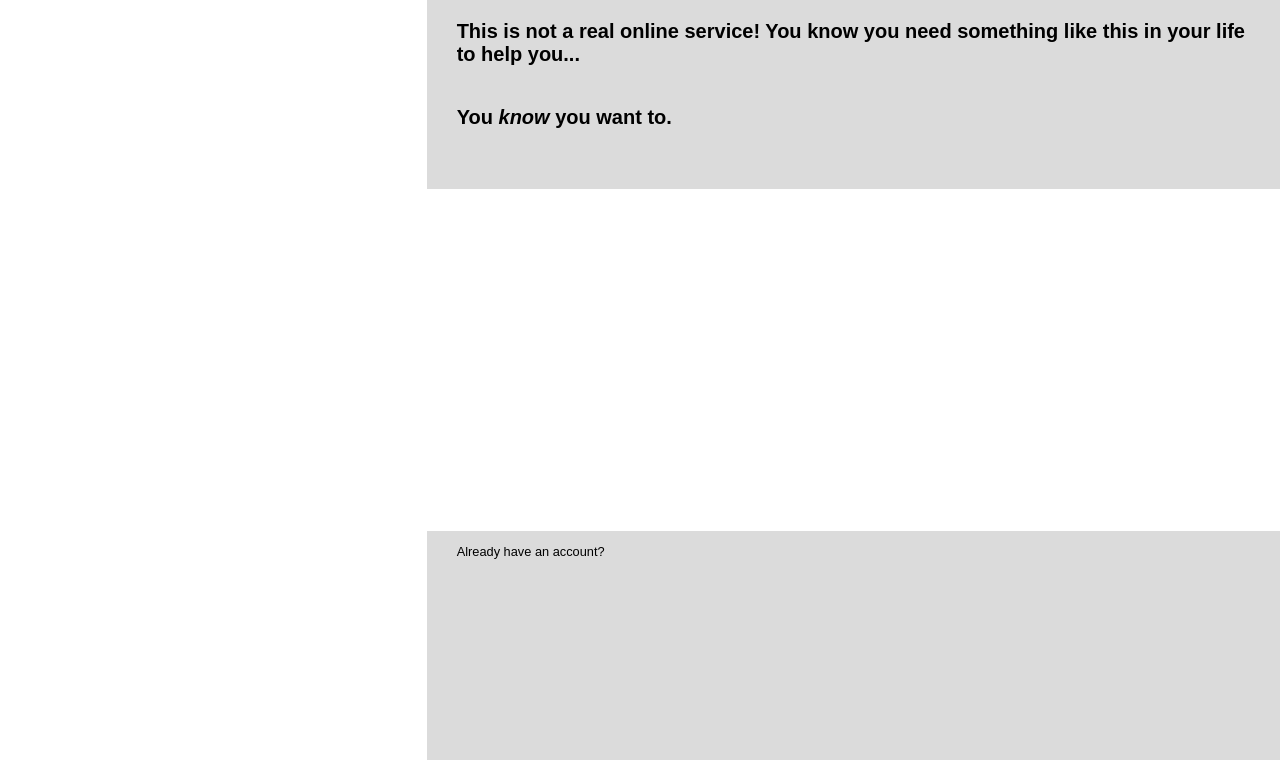
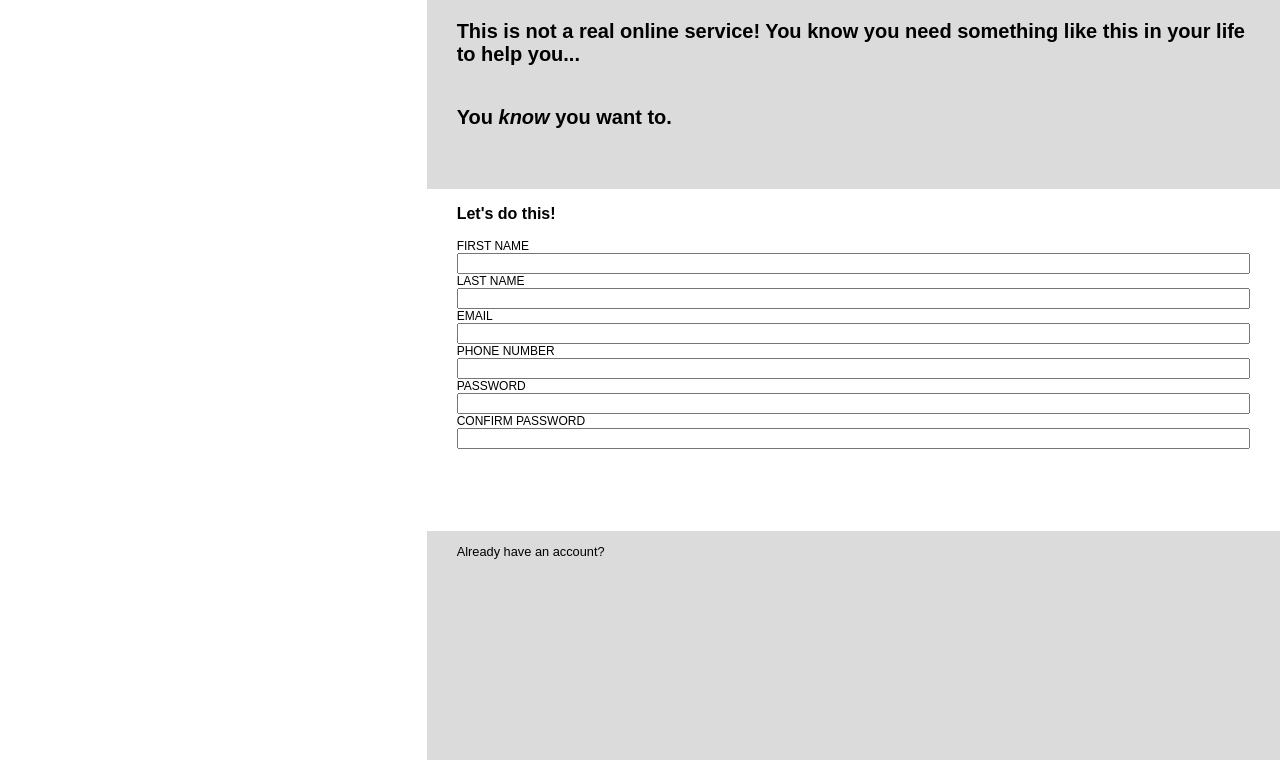
Before and after one commit to tomr345/signup, a plain HTML site: page index.html in a window 1280 px wide. Shown: the part 40-800 px from the top of the page. Drawn offline with Linux system fonts and the light colour scheme.

Commit message:
bones of page complete

```diff
--- a/index.html
+++ b/index.html
@@ -17,7 +17,37 @@
                 <p>This is not a real online service! You know you need something like this in your life to help you...</p>
                 <p>You <i>know</i> you want to.</p>
             </div>
-            <div class="box middle"></div>
+            <div class="box middle">
+                <p><b>Let's do this!</b></p>
+                <form action="">
+                    <label for="firstName">FIRST NAME</label>
+                    <input type="text" id="firstName">
+                </form>
+                <form action="">
+                    <label for="lastName">LAST NAME</label>
+                    <input type="text" id="lastName">
+                </form>
+                <form action="">
+                    <label for="email">EMAIL</label>
+                    <input type="email" id="email">
+                </form>
+                <form action="">
+                    <label for="phoneNum">PHONE NUMBER</label>
+                    <input type="tel" id="phoneNum">
+                </form>
+                <form action="">
+                    <label for="password">PASSWORD</label>
+                    <input type="password" id="password">
+                </form>
+                <form action="">
+                    <label for="password2">CONFIRM PASSWORD</label>
+                    <input type="password" id="password2">
+                </form>
+
+
+
+
+            </div>
             <div class="box bottom">
                 <p class="account-text">Already have an account?</p>
             </div>
--- a/style.css
+++ b/style.css
@@ -44,6 +44,15 @@ body {
     font-size: 1.25rem;
 }
 
+form {
+    display: flex;
+    flex-direction: column;
+}
+
+label {
+    font-size: 0.75rem;
+}
+
 .top, .bottom {
     background-color: #dbdbdb;
 }
```
